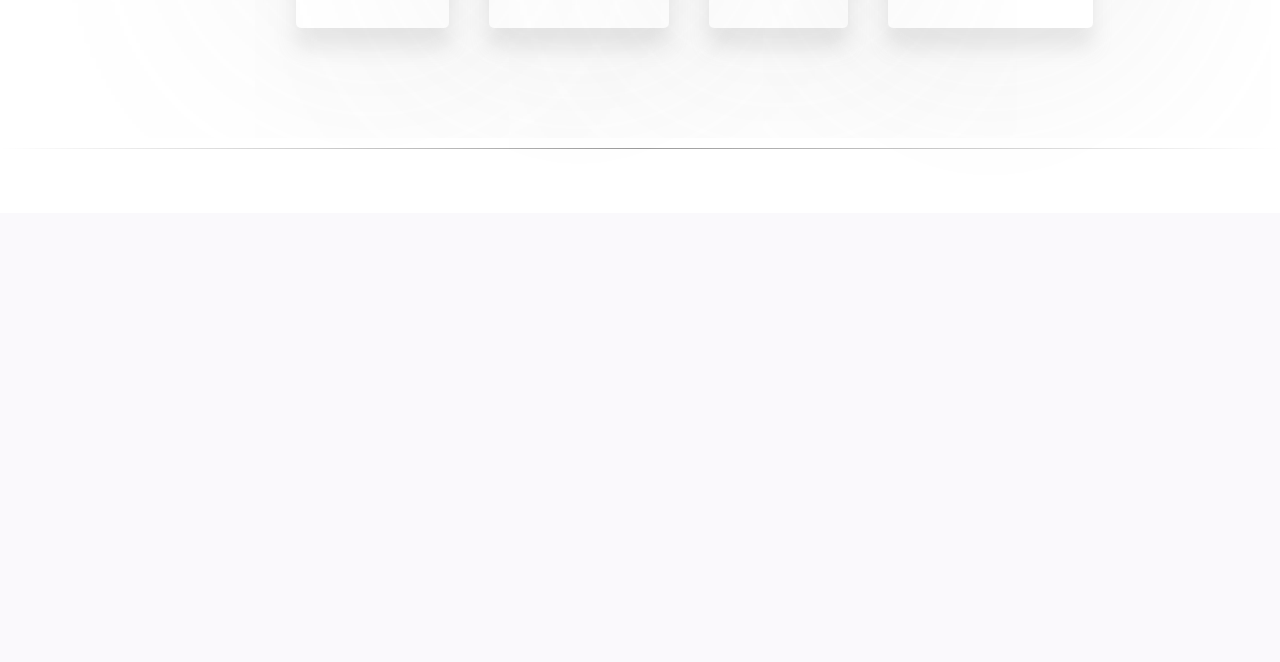
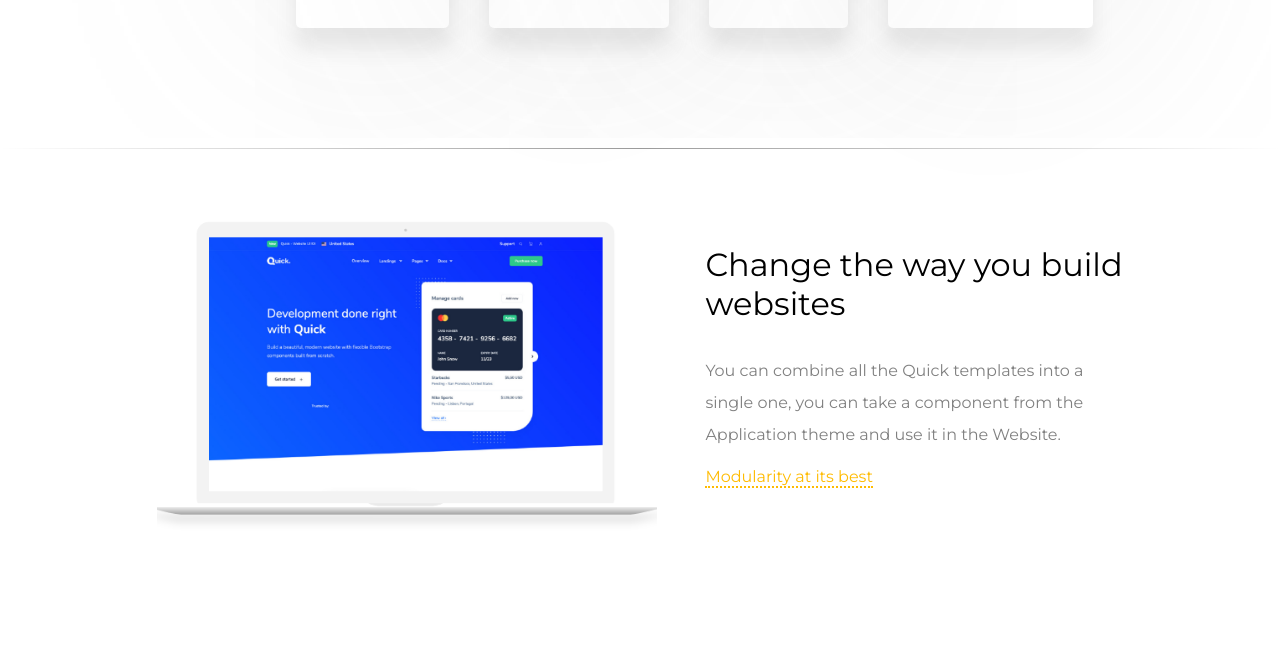
Before and after one commit to NithinSGowda/Webtech-1-Project, a PHP site: page / in a window 1280 px wide. Shown: the part 1895-2557 px from the top of the page. Before the commit the page ends 2044 px from the top, so only its background shows below. Run offline with PHP 8.4, Linux system fonts and the light colour scheme.

Commit message:
one more part added

```diff
--- a/index.html
+++ b/index.html
@@ -89,6 +89,16 @@
 		<div class="hrline">
 			</div>
 
+		<div class="f">
+			<span class="f1"><img src="Images/img2.png" width="500px"></span>
+			<span class="f2"><div class="f21">Change the way you build<br>websites</div>
+			<div class="f22">You can combine all the Quick templates into a<br>single one, you can take a component from the<br>Application theme and use it in the Website.</div>
+			<span class="f23">Modularity at its best</span>
+			</span>
+		</div>
+		<div class="hrline">
+		</div>
+
 
 
 
--- a/style.css
+++ b/style.css
@@ -268,3 +268,26 @@ input[type="color"]{
 	bottom: 10%;
 	left: 2%;
 }
+.f{
+	display: flex;
+	justify-content: center;
+}
+.f2{
+	padding-top: 2em;
+	padding-left: 3em;
+}
+.f21{
+	font-size: 2em;
+	padding-bottom: 1em;
+}
+
+.f22{
+	color: grey;
+	line-height: 2em;
+	padding-bottom: 1em;
+}
+
+.f23{
+	color: rgb(255, 187, 0);
+	border-bottom: 2px dotted rgb(255, 187, 0);
+}
```
Also changed, not shown: Images/Screenshot at 2019-10-19 09-15-47.png (added), Images/img2.png (added).
